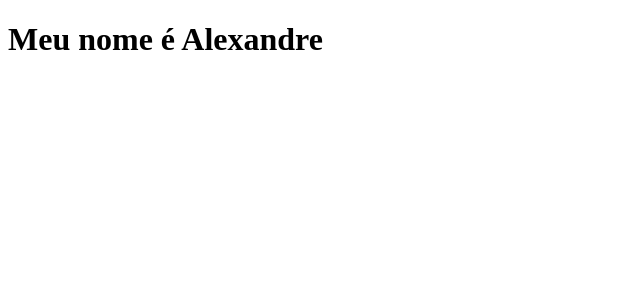
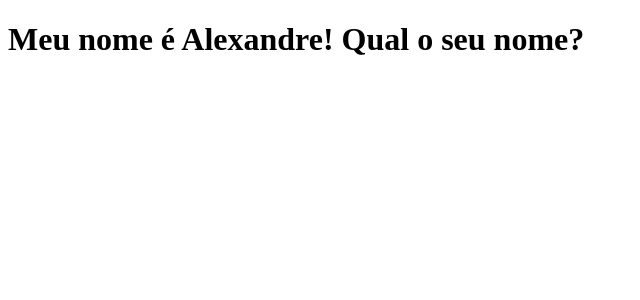
Before and after one commit to AlexandreNonato78/Prod-Tabnews, a Next.js app: page / in a window 1280 px wide. Shown: the top 300 px of the page, without its empty margins (0-640 px from the left). Built offline with nearby package versions, Linux system fonts and the light colour scheme.

Commit message:
modifica a frase

```diff
--- a/pages/index.js
+++ b/pages/index.js
@@ -1,5 +1,5 @@
 function Home() {
-    return <h1>Meu nome é Alexandre</h1>
+    return <h1>Meu nome é Alexandre! Qual o seu nome?</h1>
 }
 
 export default Home;
```
